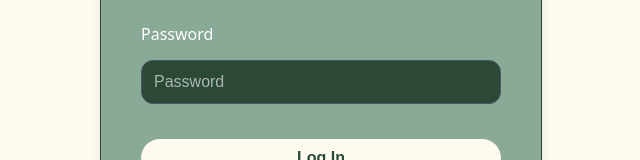
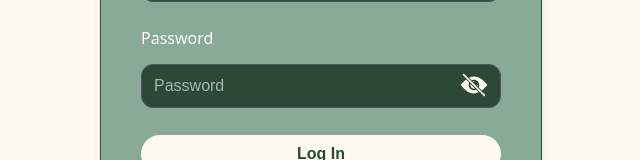
Before and after one commit to VivekG7288/smart-grocer-frontend, a React (Vite) app: page / in a window 1280 px wide. Shown: the part 387-547 px from the top of the page, without its empty margins (319-959 px from the left). Built offline with nearby package versions, Linux system fonts and the light colour scheme; no server answers.

Commit message:
password preview icon

```diff
--- a/src/components/AuthForm.jsx
+++ b/src/components/AuthForm.jsx
@@ -1,5 +1,6 @@
 import React, { useState, useContext } from "react";
 import { AuthContext } from "../contexts/AuthContext";
+import { IoIosEyeOff, IoMdEye } from "react-icons/io";
 
 export default function AuthForm() {
     const { signup, login } = useContext(AuthContext);
@@ -7,6 +8,7 @@ export default function AuthForm() {
     const [isLoading, setIsLoading] = useState(false);
     const [error, setError] = useState("");
     const [successMessage, setSuccessMessage] = useState("");
+    const [previewPassword, setPreviewPassword] = useState(true);
     const [form, setForm] = useState({
         name: "",
         email: "",
@@ -92,6 +94,8 @@ export default function AuthForm() {
             setIsLoading(false);
         }
     };
+
+    const Icon = previewPassword ? IoIosEyeOff : IoMdEye;
 
     const switchMode = () => {
         setIsLogin(!isLogin);
@@ -280,7 +284,7 @@ export default function AuthForm() {
 
                     <input
                         name="password"
-                        type="password"
+                        type={previewPassword ? "password" : "text"}
                         placeholder="Password"
                         value={form.password}
                         onChange={handleChange}
@@ -297,6 +301,10 @@ export default function AuthForm() {
                         )}
                         required
                         minLength={6}
+                    />
+                    <Icon
+                        onClick={() => setPreviewPassword((prev) => !prev)}
+                        className="preview-icon"
                     />
 
                     <div
--- a/style.css
+++ b/style.css
@@ -93,6 +93,17 @@ input::placeholder {
 
 .shop-keeper-dashboard-container {
     background-color: #0b1220;
+}
+
+.preview-icon {
+    font-size: 30px;
+    display: flex;
+    align-self: center;
+    margin-top: -53px;
+    margin-left: 85%;
+    color: #fffaf0;
+    z-index: 10;
+    cursor: pointer;
 }
 
 .hamburger-icon {
```
